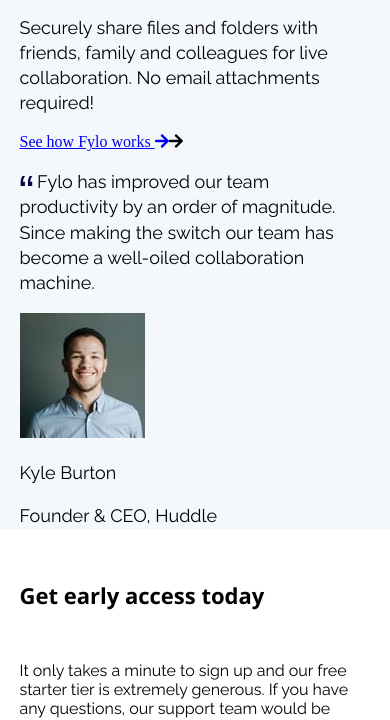
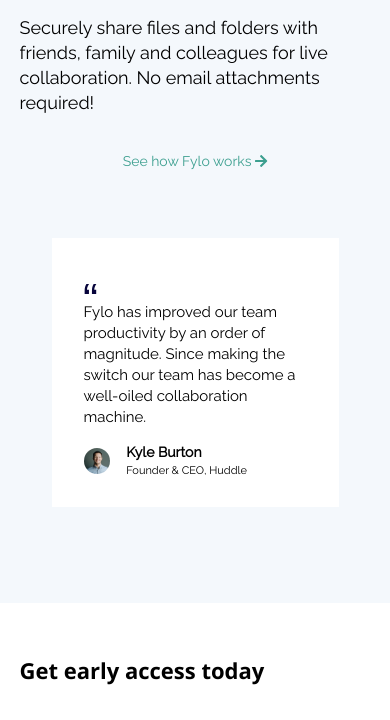
Before and after one commit to mahin-abdullah/Fylo-Landing-Page, a plain HTML site: page index.html in a window 390 px wide. Shown: the part 1549-2269 px from the top of the page. Drawn offline with nearby package versions, Linux system fonts and the light colour scheme.

Commit message:
Completed the styling of mobile-sm version of main-section.

```diff
--- a/index.html
+++ b/index.html
@@ -74,12 +74,11 @@
             Securely share files and folders with friends, family and colleagues
             for live collaboration. No email attachments required!
           </p>
-
-          <a class="main--cta" href="#"
-            >See how Fylo works
-            <i class="fas fa-arrow-right"><a href="#"></a></i
-          ></a>
-
+          <div class="main__content--cta">
+            <a class="main--cta" href="#"
+              >See how Fylo works <i class="fas fa-arrow-right"></i
+            ></a>
+          </div>
           <div class="secondary__content">
             <div class="card">
               <div class="card__content">
@@ -88,7 +87,7 @@
                     class="quote"
                     src="dist/images/icon-quotes.svg"
                     alt="Quote of Card Section"
-                  />
+                  /><br />
                   Fylo has improved our team productivity by an order of
                   magnitude. Since making the switch our team has become a
                   well-oiled collaboration machine.
@@ -99,8 +98,10 @@
                   src="dist/images/avatar-testimonial.jpg"
                   alt="Avatar in testimonials"
                 />
-                <p class="avatar__title">Kyle Burton</p>
-                <p class="avatar__content">Founder & CEO, Huddle</p>
+                <p class="avatar__title">
+                  <span>Kyle Burton</span><br />
+                  Founder & CEO, Huddle
+                </p>
               </div>
             </div>
           </div>
--- a/scss/_main-section.scss
+++ b/scss/_main-section.scss
@@ -5,6 +5,7 @@
 
 main {
   background: $bg-clr;
+  padding: 0 0 3em 0;
 
   .main__img {
     padding: 3em 0 2.5em 0;
@@ -18,4 +19,69 @@ main {
     line-height: 1.4;
     font-size: 18px;
   }
+
+  .main__content--cta {
+    text-align: center;
+    padding: 1.2em 0;
+
+    .main--cta {
+      font-family: $primary-font;
+      font-size: 14px;
+      color: $mod-clr;
+      text-decoration: none;
+    }
+
+    .main--cta::after {
+      content: "";
+      width: 100%;
+      height: 1px;
+      border: $mod-clr;
+    }
+
+    // Font Awesome Icon //
+    .svg-inline--fa.fa-arrow-right.fa-w-14 {
+      color: $mod-clr;
+    }
+  }
+
+  .secondary__content {
+    padding: 3em 2em 3em;
+
+    .card {
+      background: #fff;
+      padding: 1.8em 2em;
+    }
+
+    .card__content p {
+      font-size: 15px;
+    }
+
+    .card__avatar img {
+      border-radius: 50%;
+      width: 12%;
+    }
+
+    .card__avatar {
+      display: flex;
+      align-items: center;
+    }
+
+    .card__avatar img {
+      margin-right: 1em;
+    }
+
+    .card__avatar p {
+      font-size: 11px;
+    }
+
+    .avatar__title {
+      font-family: $primary-font;
+      margin: 0;
+    }
+
+    .avatar__title span {
+      font-size: 14px;
+      font-weight: bold;
+    }
+  }
 }
```
Also changed, not shown: dist/css/main.min.css, 1 other file.
